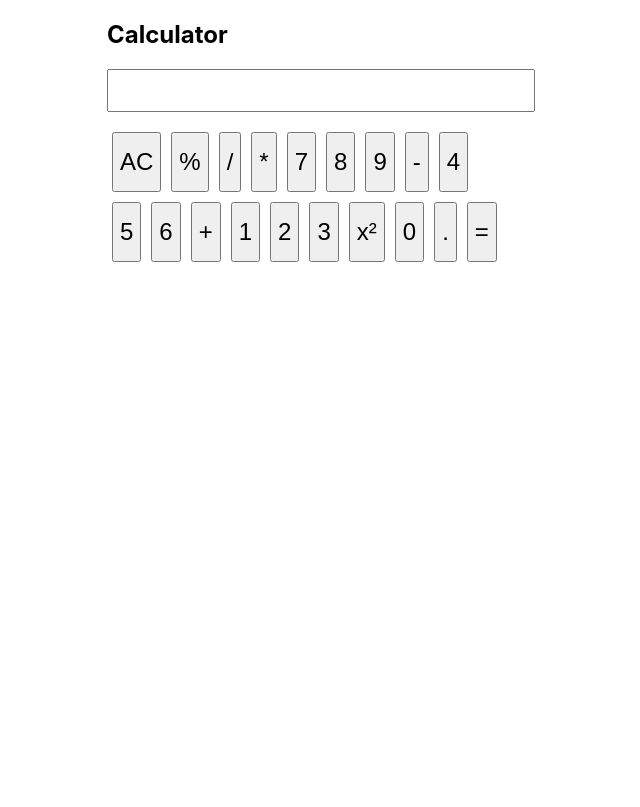
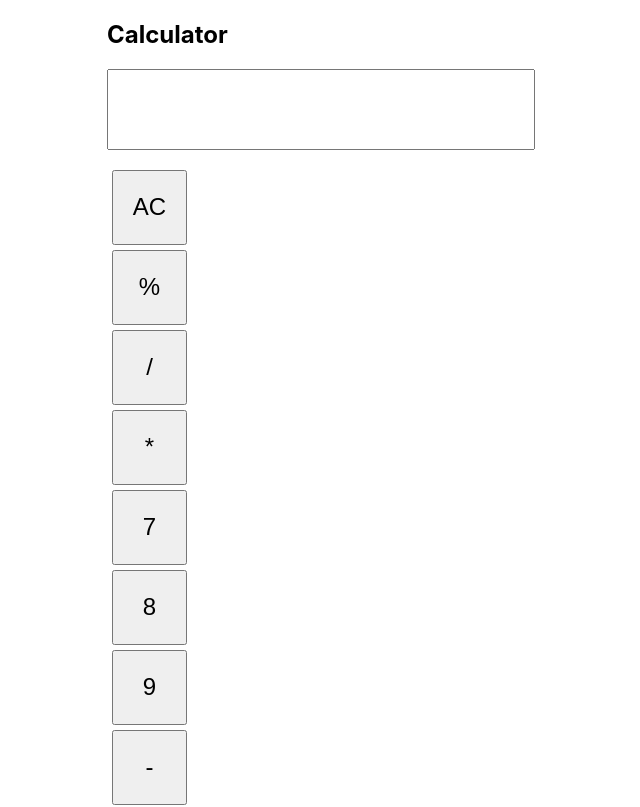
Before and after one commit to Parallel-Script/calculator_proj, a React (Create React App) app: page / in a window 1280 px wide. Shown: the top 807 px of the page, without its empty margins (333-973 px from the left). Built offline with nearby package versions, Linux system fonts and the light colour scheme; the HTML template or start-up script is replaced by a standard one.

Commit message:
Fixed button alignment and sizing issues

```diff
--- a/src/App.css
+++ b/src/App.css
@@ -1,7 +1,3 @@
-.App {
-  text-align: center;
-}
-
 .container {
   max-width: 400px;
   margin: 0 auto; /* Center the calculator on the page */
@@ -9,12 +5,17 @@
 
 button {
   margin: 5px;
-  height: 60px;  /* Ensure consistent height for buttons */
-  font-size: 1.5rem;  /* Increase font size for better readability */
+  height: 75px;  /* Increased height for a better fit */
+  width: 75px;   /* Set a consistent width for all buttons */
+  font-size: 1.5rem;  /* Larger font for readability */
+  display: flex;
+  justify-content: center;
+  align-items: center; /* Center the button content */
 }
 
 input.form-control {
   font-size: 2rem; /* Larger display text */
   text-align: right; /* Align text to the right for better UX */
   margin-bottom: 15px; /* Add space below the display */
+  height: 75px;  /* Adjust height to match buttons */
 }
--- a/src/App.js
+++ b/src/App.js
@@ -71,6 +71,7 @@ function App() {
             <button onClick={() => handleClick('0')} className="btn btn-light col-6">0</button>
             <button onClick={() => handleClick('.')} className="btn btn-light col-3">.</button>
             <button onClick={calculate} className="btn btn-primary col-3">=</button>
+
           </div>
         </div>
       </div>
```
